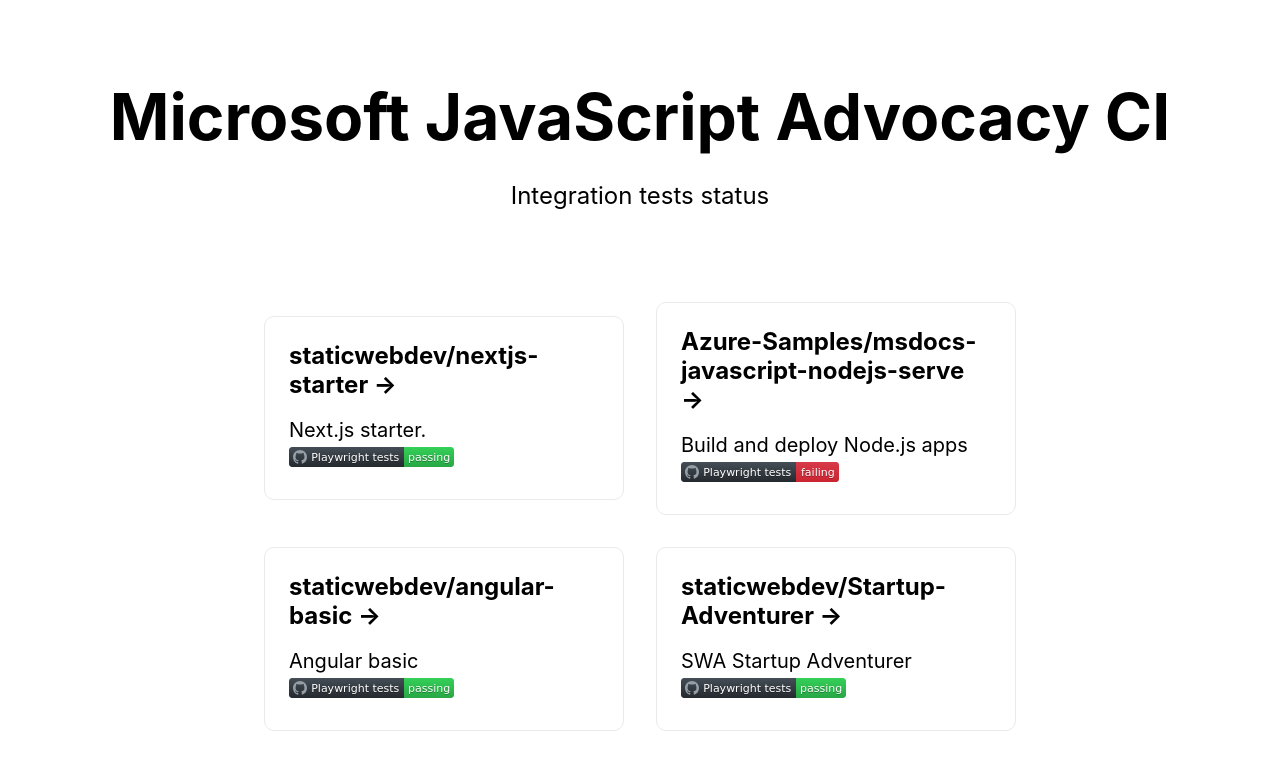
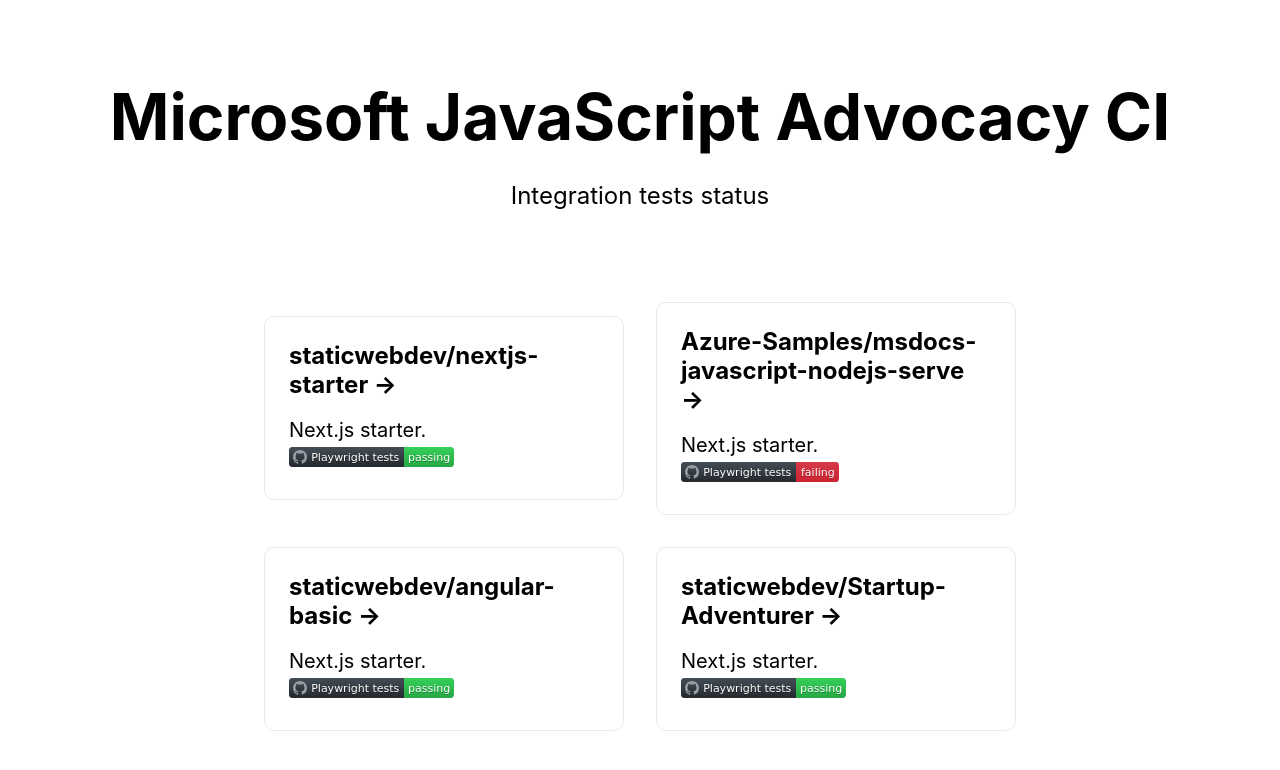
Before and after one commit to fhinkel/dashboard, a Next.js app: page / in a window 1280 px wide. Shown: the top 770 px of the page. Built offline with nearby package versions, Linux system fonts and the light colour scheme.

Commit message:
Use dynamic input for index.js

```diff
--- a/pages/index.js
+++ b/pages/index.js
@@ -1,5 +1,7 @@
 import Head from 'next/head'
 import Link from 'next/link'
+import { projects } from '../utils/projectsData';
+
 
 export default function Home() {
   return (
@@ -19,39 +21,17 @@
         </p>
 
         <div className="grid">
-          <Link href="/CI/nextjs-starter">
-            <a className="card">
-              <h3>staticwebdev/nextjs-starter &rarr;</h3>
-              <p>Next.js starter. </p>
-              <p>
-                <img src="/passing.svg" alt="badge" className="logo" />
-              </p>
-            </a>
-          </Link>
-
-          <a href="/CI/msdocs-javascript-nodejs-serve" className="card">
-            <h3>Azure-Samples/msdocs-javascript-nodejs-serve &rarr;</h3>
-            <p>Build and deploy Node.js apps</p>
+        {projects.map((project) =>
+          <Link href={`/CI/${project.id}`}>
+          <a className="card">
+            <h3>{project.name} &rarr;</h3>
+            <p>Next.js starter. </p>
             <p>
-              <img src="/failing.svg" alt="badge" className="logo" />
+              <img src={`/${project.status}.svg`} alt="badge" className="logo" />
             </p>
           </a>
-
-          <a href="/CI/angular-basic" className="card">
-            <h3>staticwebdev/angular-basic &rarr;</h3>
-            <p>Angular basic</p>
-            <p>
-              <img src="/passing.svg" alt="badge" className="logo" />
-            </p>
-          </a>
-
-          <a href="/CI/Startup-Adventurer" className="card">
-            <h3>staticwebdev/Startup-Adventurer &rarr;</h3>
-            <p>SWA Startup Adventurer</p>
-            <p>
-              <img src="/passing.svg" alt="badge" className="logo" />
-            </p>
-          </a>
+        </Link>
+        )}
         </div>
       </main>
 
--- a/utils/projectsData.js
+++ b/utils/projectsData.js
@@ -2,18 +2,22 @@
     {
         id: 'nextjs-starter',
         name: 'staticwebdev/nextjs-starter',
+        status: 'passing',
     },
     {
         id: 'msdocs-javascript-nodejs-serve',
         name: 'Azure-Samples/msdocs-javascript-nodejs-serve',
+        status: 'failing',
     },
     {
         id: 'angular-basic',
         name: 'staticwebdev/angular-basic',
+        status: 'passing',
     },
     {
         id: 'Startup-Adventurer',
         name: 'staticwebdev/Startup-Adventurer',
+        status: 'passing',
     },
 ];
 
```
